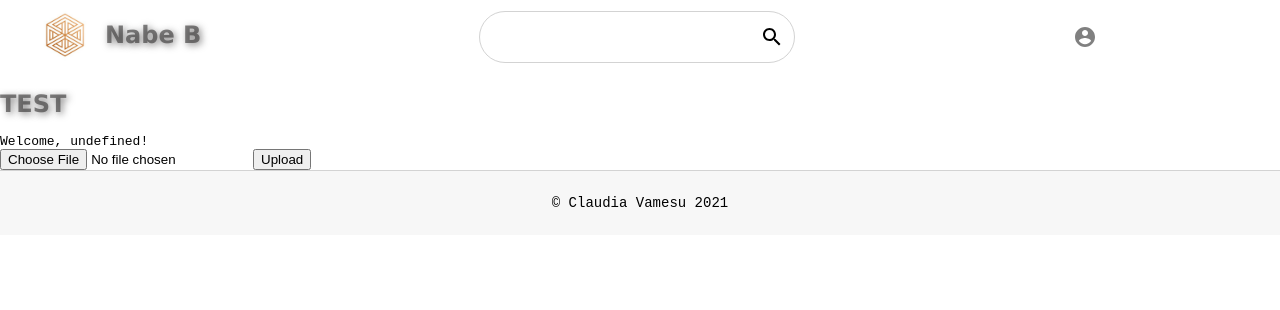
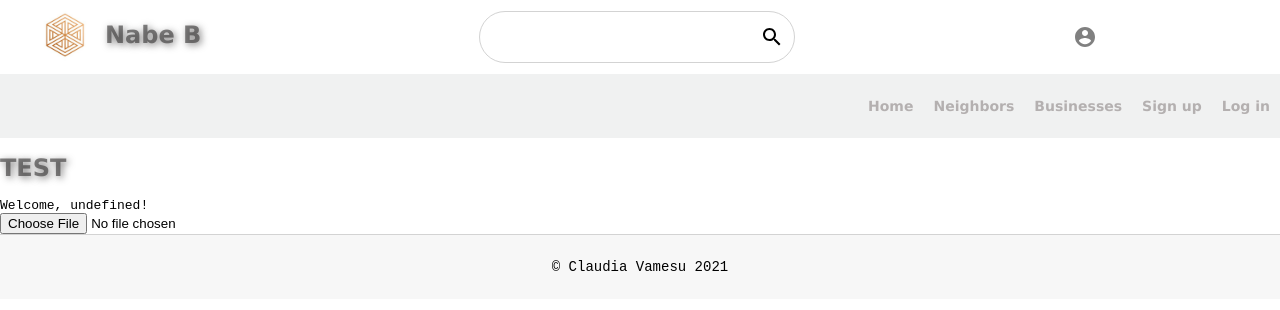
Before and after one commit to claudiahalip/NabeB_frontend_withReact, a React (Create React App) app: page /userprofile in a window 1280 px wide. Shown: the top 310 px of the page. Built offline with nearby package versions, Linux system fonts and the light colour scheme; no server answers.

Commit message:
NewProfilePhotoForm component

```diff
--- a/src/App.js
+++ b/src/App.js
@@ -73,7 +73,7 @@ class  App extends Component {
        <React.StrictMode>
        <Router>
          <Header/>
-       {/* <NavBar loggedInStatus={this.state.isLoggedIn}/> */}
+         <NavBar loggedInStatus={this.state.isLoggedIn}/>
 
 
        <Switch>
@@ -96,7 +96,7 @@ class  App extends Component {
               )}
             />
             <Route exact path='/userprofile' render = {props=> (
-              <UserProfile {...props} loggedInStatus = {this.state.isLoggedIn} test = "Claudia" username = {this.state.user.username}/>
+              <UserProfile {...props} loggedInStatus = {this.state.isLoggedIn} test = "Claudia" username = {this.state.user.username} user_id={this.state.user.id}/>
             )}
               />
             <Route exact path = "/search">
--- /dev/null
+++ b/src/components/NewProfilePhotoForm.js
@@ -0,0 +1,55 @@
+import React from 'react' ;
+import {Component} from 'react'
+import image from '../images/raisl_project_image01.jpg'
+
+class NewProfilePhotoForm extends Component {
+    state ={
+        image: null
+    }
+
+    onChange = (e) =>{
+        console.log(e.target.files[0].name)
+        e.persist()
+        this.setState(()=>{
+            return{
+               image: URL.createObjectURL(e.target.files[0])
+            }
+        })
+    }
+
+    displayPhoto = ()=> {
+
+        return (
+            <img src={image} alt=""></img>
+        )
+    }
+
+    onSubmit = (e) => {
+        e.preventDefault()
+        console.log("I ve been clicked")
+        this.displayPhoto()
+        // const form = new FormData()
+        // form.append("image", this.state.image);
+        // form.append("user_id", this.props.user_id);
+        // fetch("http://localhost:3001/profilephotos", {
+        //     method: "POST",
+        //     body: form
+        // })
+    }
+
+   render(){
+       return(
+           <div className="form-profile-photo">
+
+               {/* <form onSubmit= {this.onSubmit}>
+                   <label>Image Upload</label> */}
+                   <input type ="file" name = "image" onChange={this.onChange}></input>
+                   {/* <input type="submit" value="Upload"></input> */}
+                   <img src={this.state.image} alt=""></img>
+
+           </div>
+       )
+   }
+}
+
+export default NewProfilePhotoForm
--- a/src/components/UserProfile.js
+++ b/src/components/UserProfile.js
@@ -1,49 +1,14 @@
 import React, {Component} from 'react'
+import NewProfilePhotoForm from '../components/NewProfilePhotoForm'
+
 
 class UserProfile extends Component {
-
-    state = {
-        image: {}
-    }
-
-    handleOnChange = (event) => {
-        this.setState({
-            [event.target.name]: event.target.value
-        })
-    }
-
-    handleSubmit = (e) => {
-       e.preventDefault()
-       const form = new FormData()
-        form.append("image", this.state.image)
-        form.append("video", this.state.video)
-        fetch(`http://localhost:3001/items`, {
-            method: "POST",
-            body: form
-        })
-    }
-
-
     render(){
-
-
         return(
             <div>
                 <h1>TEST</h1>
-                <div>{`Welcome,  ${this.props.username}!`}</div>
-                <form onSubmit= {this.handleSubmit} >
-                    <input
-                    onChange = {this.handleOnChange}
-                    name = 'image'
-                    type = 'file'
-                    accept="image/png, image/jpeg"
-                    >
-                    </input>
-                    <input type="submit"
-                    value = "Upload"
-                    ></input>
-                </form>
-
+                <div className="welcome-message">{`Welcome,  ${this.props.username}!`}</div>
+                <NewProfilePhotoForm user_id = {this.props.user_id}/>
             </div>
         )
     }
--- a/src/css/Banner.css
+++ b/src/css/Banner.css
@@ -4,20 +4,21 @@
     /* background: url("https://www.hecommunitybank.com/content/wintrust/barringtonbank/hecommunitybank/en/small-business/banking/checking-and-savings/_jcr_content/root/responsivegrid/hero_card.img.jpg/1534181904380.jpg"); */
     background: url("../images/raisl_project_image01.jpg");
     background-repeat: no-repeat;
-    background-position:center ;
+    background-position:right ;
 
 
 
 }
 
 .banner-info{
-    background-color: black;
+    background-color:grey;
     color: white;
     padding-top: 25vh;
     padding-left: 50px;
     padding-right: 50px;
     padding-bottom: 40px;
-    width: 300px;
+    width: 400px;
+    height: 385px;
 }
 
 .banner-search {
@@ -46,4 +47,5 @@
 }
 .banner-info > h5{
     margin-top: 10px;
+    font-size: 14px;
 }
```
Also changed, not shown: 1 other file (tests, documents, lock files or other folders).
